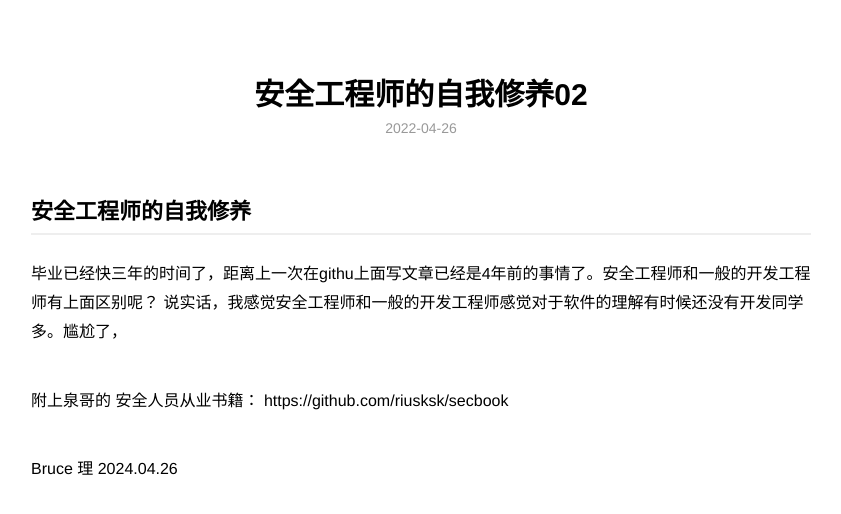
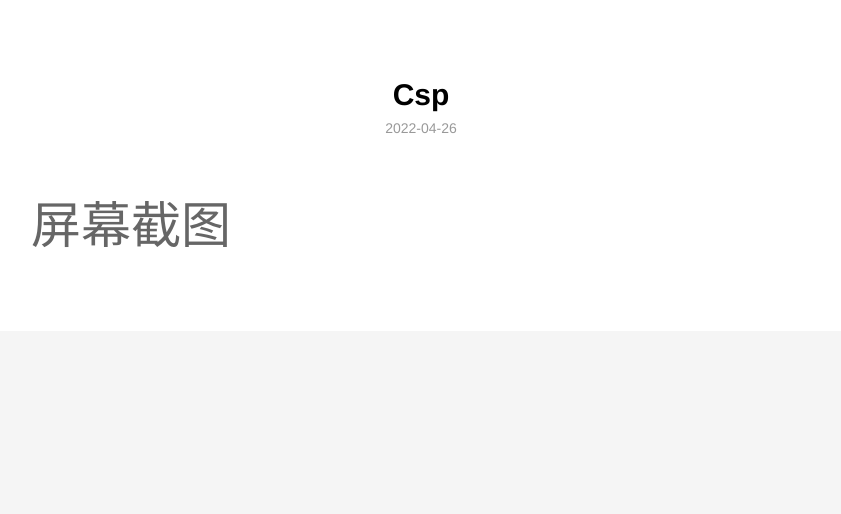
Before and after one commit to JiangLi23/JiangLi23.github.io, a Jekyll site: the page built from _posts/2022-04-26-csp.md, in a window 1280 px wide. Shown: the top 514 px of the page, without its empty margins (219-1060 px from the left). Built offline with Jekyll 4.4.1, drawn with Linux system fonts in a browser that asks for light colours; our own code applies the rules of GitHub Pages for plain Markdown files.

Commit message:
Update 2022-04-26-csp.md

```diff
--- a/_posts/2022-04-26-csp.md
+++ b/_posts/2022-04-26-csp.md
@@ -1,36 +1,28 @@
----
-layout: post
-title: 安全工程师的自我修养02
-category: blog
-description: 安全工程师的自我修养
----
+<html>
 
-## 安全工程师的自我修养
+<head>
+    <title>我的网站TEST</title>
+</head>
 
-毕业已经快三年的时间了，距离上一次在githu上面写文章已经是4年前的事情了。安全工程师和一般的开发工程师有上面区别呢？
-    说实话，我感觉安全工程师和一般的开发工程师感觉对于软件的理解有时候还没有开发同学多。尴尬了，
+<body>
+    <a href="javascript:void(0)" class="btn dream" style=" color:#666; font-size:50px;">屏幕截图 </a><br>
 
+    <script>
+        function ready(callback) {
+            if (window.AlipayJSBridge) {
+                callback && callback();
+            } else {
+                document.addEventListener('AlipayJSBridgeReady', callback, false);
+            }
+        }
 
+        document.querySelector('.dream').addEventListener('click', function () {
+            AlipayJSBridge.call('snapshot', {
+            }, function (res) {
+                console.log(JSON.stringify(res))
+            })
+        });
+    </script>
+</body>
 
-
-
-
-
-
-
-
-
-
-
-
-
-
-
-
-
-
-附上泉哥的 安全人员从业书籍：
-https://github.com/riusksk/secbook
-
-Bruce 理
-2024.04.26
+</html>
```
